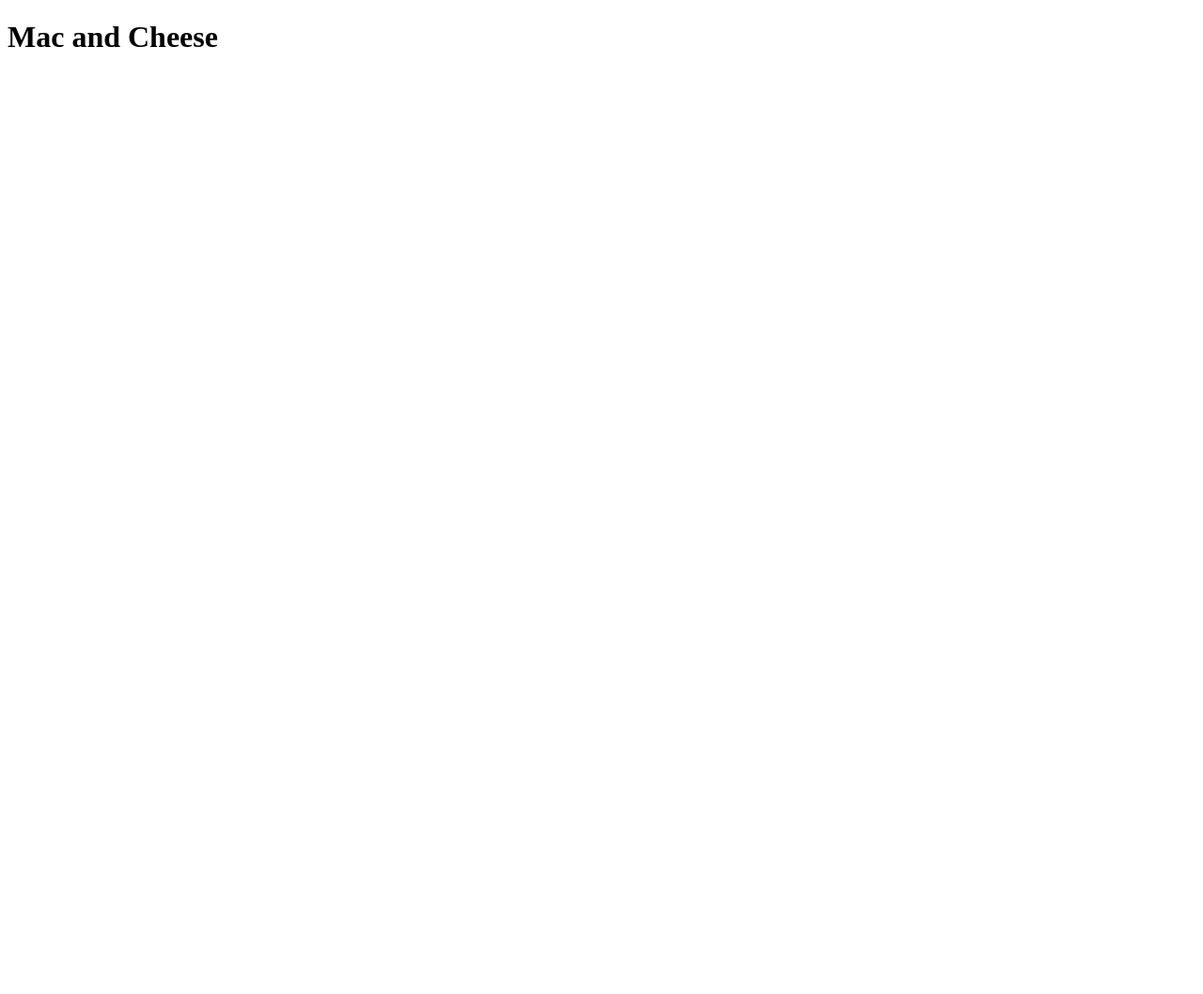
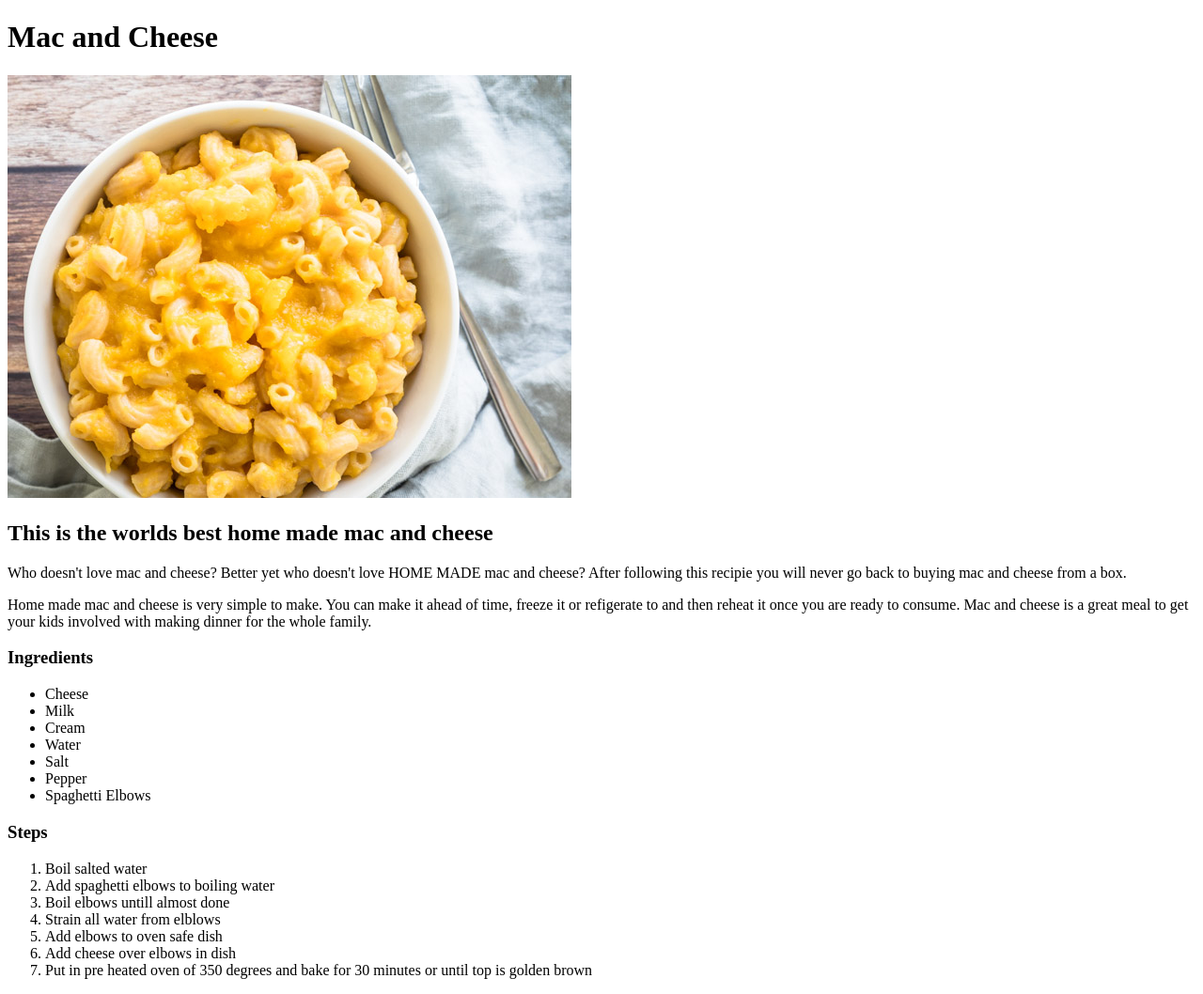
Before and after one commit to SeanBu/odin-recipes, a plain HTML site: page recipes/macandcheese.html in a window 1280 px wide. Shown: the whole page at 94% size. Before the commit the page ends 800 px from the top, so only its background shows below. Drawn offline with Linux system fonts and the light colour scheme.

Commit message:
Added directory for photos. Update macandcheese.html to have full recipie in the html file

```diff
--- a/recipes/macandcheese.html
+++ b/recipes/macandcheese.html
@@ -8,5 +8,39 @@
 
     <body>
         <h1>Mac and Cheese</h1>
+        <img src="../photos/Healthy_Mac_Cheese.jpg">
+        <h2>This is the worlds best home made mac and cheese</h2>
+        <p>
+            Who doesn't love mac and cheese? Better yet who doesn't love
+            HOME MADE mac and cheese? After following this recipie you
+            will never go back to buying mac and cheese from a box.
+        </p>
+        <p>
+            Home made mac and cheese is very simple to make. You
+            can make it ahead of time, freeze it or refigerate to
+            and then reheat it once you are ready to consume. Mac
+            and cheese is a great meal to get your kids involved with
+             making dinner for the whole family.
+        </p>
+        <h3>Ingredients</h3>
+        <ul>
+            <li>Cheese</li>
+            <li>Milk</li>
+            <li>Cream</li>
+            <li>Water</li>
+            <li>Salt</li>
+            <li>Pepper</li>
+            <li>Spaghetti Elbows</li>
+        </ul>
+        <h3>Steps</h3>
+        <ol>
+            <li>Boil salted water</li>
+            <li>Add spaghetti elbows to boiling water</li>
+            <li>Boil elbows untill almost done</li>
+            <li>Strain all water from elblows</li>
+            <li>Add elbows to oven safe dish</li>
+            <li>Add cheese over elbows in dish</li>
+            <li>Put in pre heated oven of 350 degrees and bake for 30 minutes or until top is golden brown</li>
+        </ol>
     </body>
 </html>
```
Also changed, not shown: photos/Healthy_Mac_Cheese.jpg (added).
